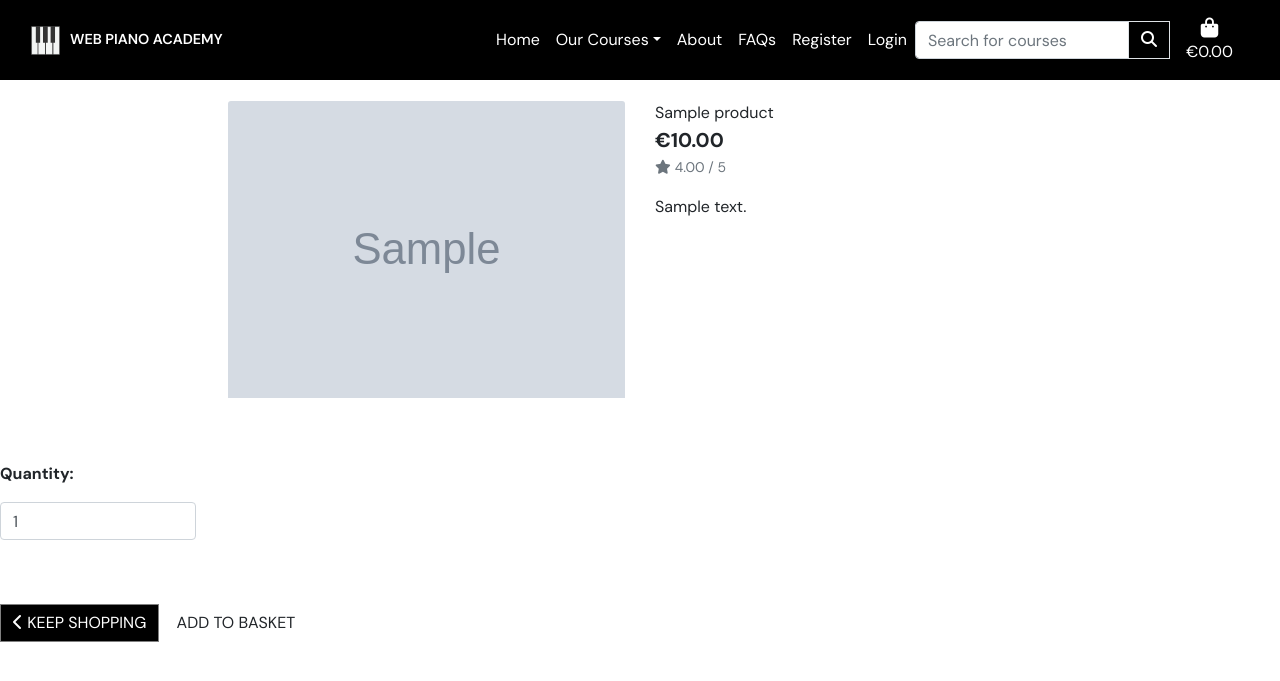
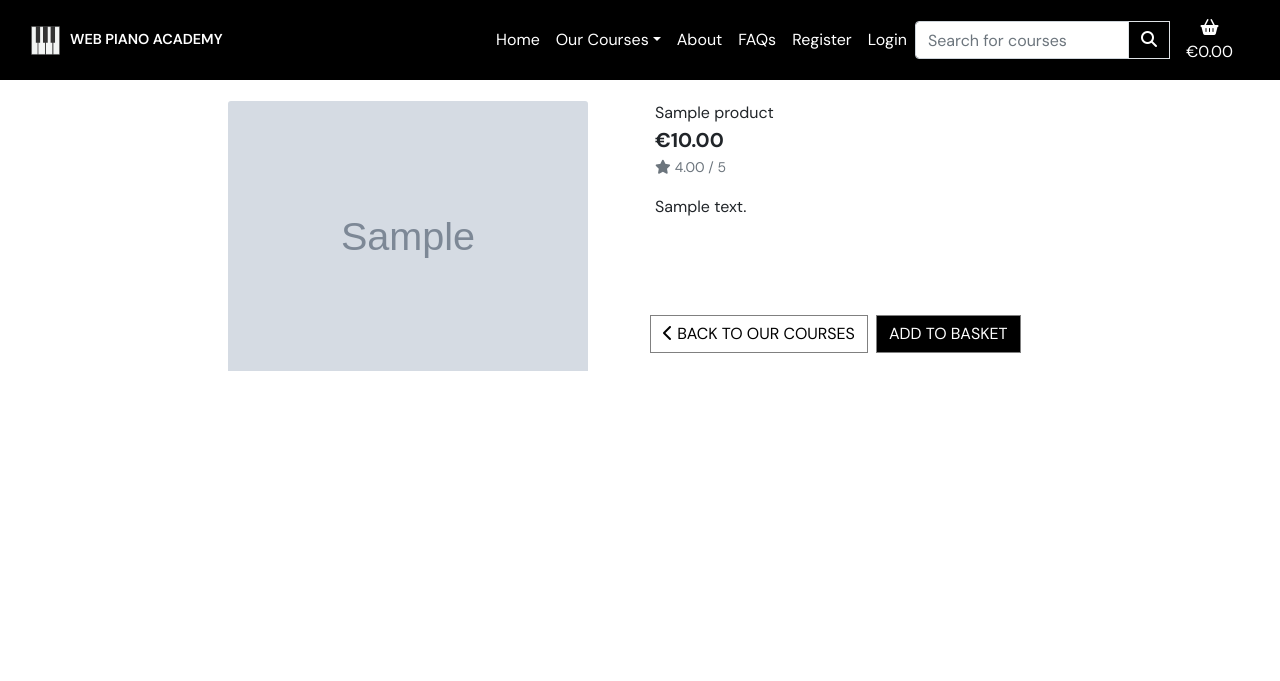
Before and after one commit to LewisMDillon/web-piano-academy, a Django app: page /products/courses/1/ in a window 1280 px wide. Shown: the top 681 px of the page. Run offline with Django 3.2, Linux system fonts and the light colour scheme; tables that the repository leaves empty hold one stand-in row (values such as "Sample post"); grey boxes marked "Sample" are stand-in pictures; some libraries are stand-ins or nearby versions.

Commit message:
Update styling for basket & product details pages

```diff
--- a/home/static/home/style.css
+++ b/home/static/home/style.css
@@ -36,9 +36,14 @@ body {
     border-color: grey;
 }
 
+.white-button {
+    color: #000;
+    background-color: #fff;
+    border-color: grey;
+}
+
 .black-button:hover {
     color: #d6d6d6;
-    border: 2px solid white
 }
 
 
@@ -140,6 +145,15 @@ body {
     text-align: center;
 }
 
+/* -------- COURSE DETAILS PAGE -------- */
+
+#basket-buttons-container {
+    display: flex;
+}
+
+#details-img {
+    max-width: 360px;
+}
 
 /* -------- CUSTOM ERROR PAGES -------- */
 
@@ -173,3 +187,14 @@ body {
     font-weight: 600;
     margin-top: 20px;
 }
+
+
+/* -------- SHOPPING BASKET -------- */
+
+#checkout-button-container {
+    padding: 0;
+}
+
+.qty_input {
+    display: none;
+}
--- a/products/templates/products/product_detail.html
+++ b/products/templates/products/product_detail.html
@@ -13,11 +13,11 @@
     <div class="overlay"></div>
     <div class="container-fluid">
         <div class="row">
-            <div class="col-12 col-md-6 col-lg-4 offset-lg-2">
+            <div class="col-12 col-lg-4 offset-lg-2">
                 <div class="image-container my-5">
                     {% if product.image_url %}
                         <a href="{{ product.image_url }}" target="_blank">
-                            <img class="card-img-top img-fluid" src="{{ product.image_url }}" alt="{{ product.name }}">
+                            <img class="card-img-top img-fluid" id="details-img" src="{{ product.image_url }}" alt="{{ product.name }}">
                         </a>
                         {% else %}
                         <a href="">
@@ -26,7 +26,7 @@
                     {% endif %}
                 </div>
             </div>
-            <div class="col-12 col-md-6 col-lg-4">
+            <div class="col-12 col-lg-5">
                 <div class="product-details-container mb-5 mt-md-5">
                     <p class="mb-0">{{ product.name }}</p>
                     <p class="lead mb-0 text-left font-weight-bold">€{{ product.price }}</p>
@@ -44,12 +44,11 @@
                     {% endif %}
                     <p class="mt-3">{{ product.description }}</p>
                 </div>
-            </div>
                 <form class="form" action="{% url 'add_to_basket' product.id %}" method="POST">
                     {% csrf_token %}
                     <div class="form-row">
-                    <div class="col-12">
-                        <p class="mt-3"><strong>Quantity:</strong></p>
+                        <div>
+                            <!-- <p class="mt-3"><strong>Quantity:</strong></p> -->
                             <div class="form-group w-50">
                                 <div class="input-group">
                                     <input class="form-control qty_input" type="number" name="quantity" value="1" min="1" max="99" data-item_id="{{ product.id }}" id="id_qty_{{ product.id }}">
@@ -57,18 +56,19 @@
                             </div>
                         </div>
 
-                    <div class="col-12">
-                        <a href="{% url 'courses' %}" class="btn black-button rounded-0 mt-5">
+                        <div id="basket-buttons-container">
+                            <a href="{% url 'courses' %}" class="btn white-button rounded-0 mt-5">
                                 <span class="icon">
                                     <i class="fas fa-chevron-left"></i>
                                 </span>
-                            <span class="text-uppercase">Keep Shopping</span>
+                                <span class="text-uppercase">Back To Our Courses</span>
                             </a>
-                        <input type="submit" class="btn btn-black rounded-0 text-uppercase mt-5" value="Add to basket">
+                            <input type="submit" class="btn black-button rounded-0 text-uppercase mt-5 ml-2" value="Add to basket">
                         </div>
                         <input type="hidden" name="redirect_url" value="{{ request.path }}">
                     </div>
                 </form>
             </div>
         </div>
+    </div>
 {% endblock %}
--- a/templates/base.html
+++ b/templates/base.html
@@ -122,7 +122,7 @@
           <a class="{% if grand_total %}text-info font-weight-bolder{% else %}text-black{% endif %} nav-link"
             href="{% url 'view_basket' %}">
             <div class="text-center">
-              <div><i class="fas fa-shopping-bag fa-lg"></i></div>
+              <div><i class="fa-solid fa-basket-shopping"></i></div>
               <p class="my-0">
                 {% if grand_total %}
                 €{{ grand_total|floatformat:2 }}
```
Also changed, not shown: basket/templates/basket/basket.html (+11 -18 lines). Lines whose indentation alone changed are shown as unchanged.
